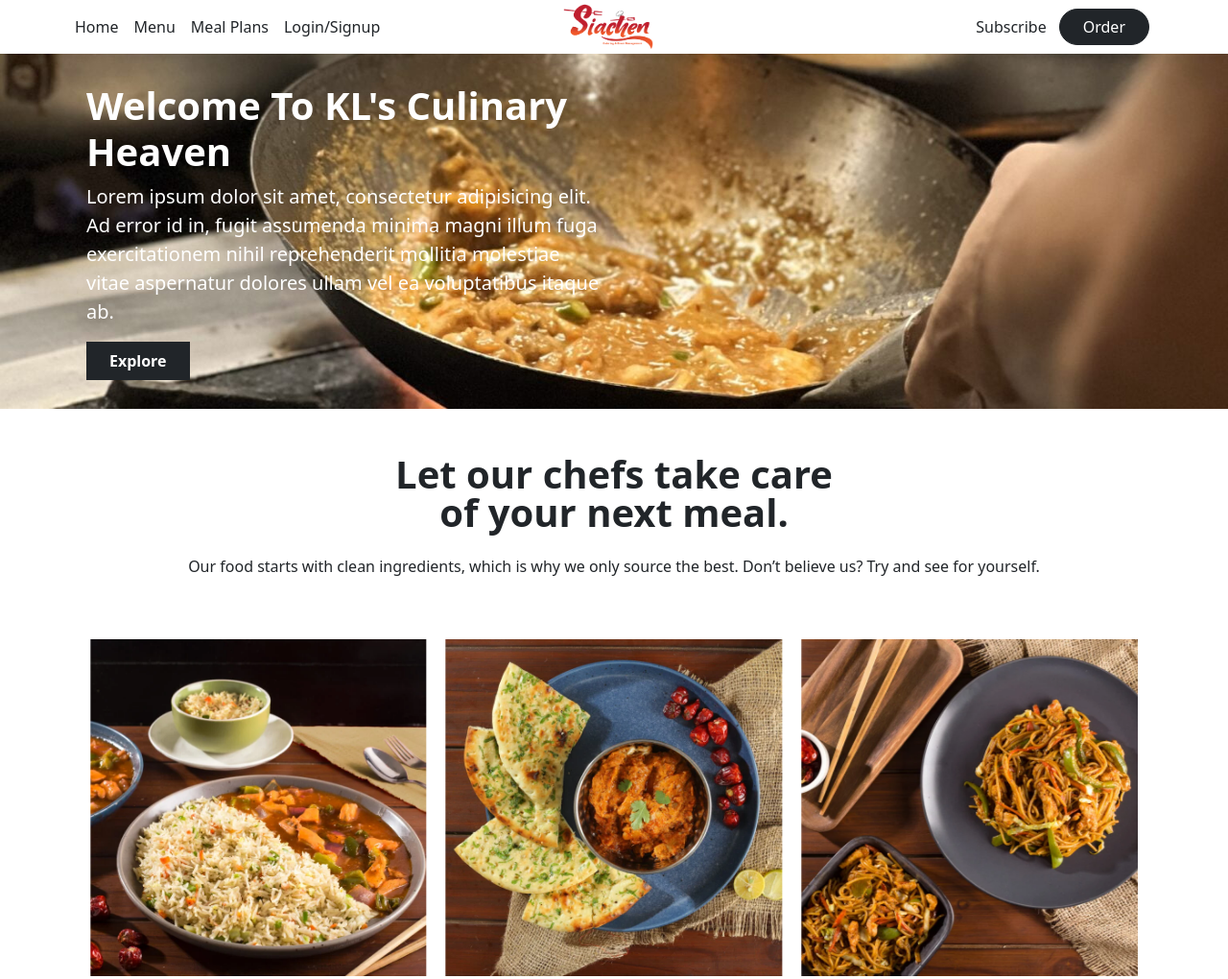
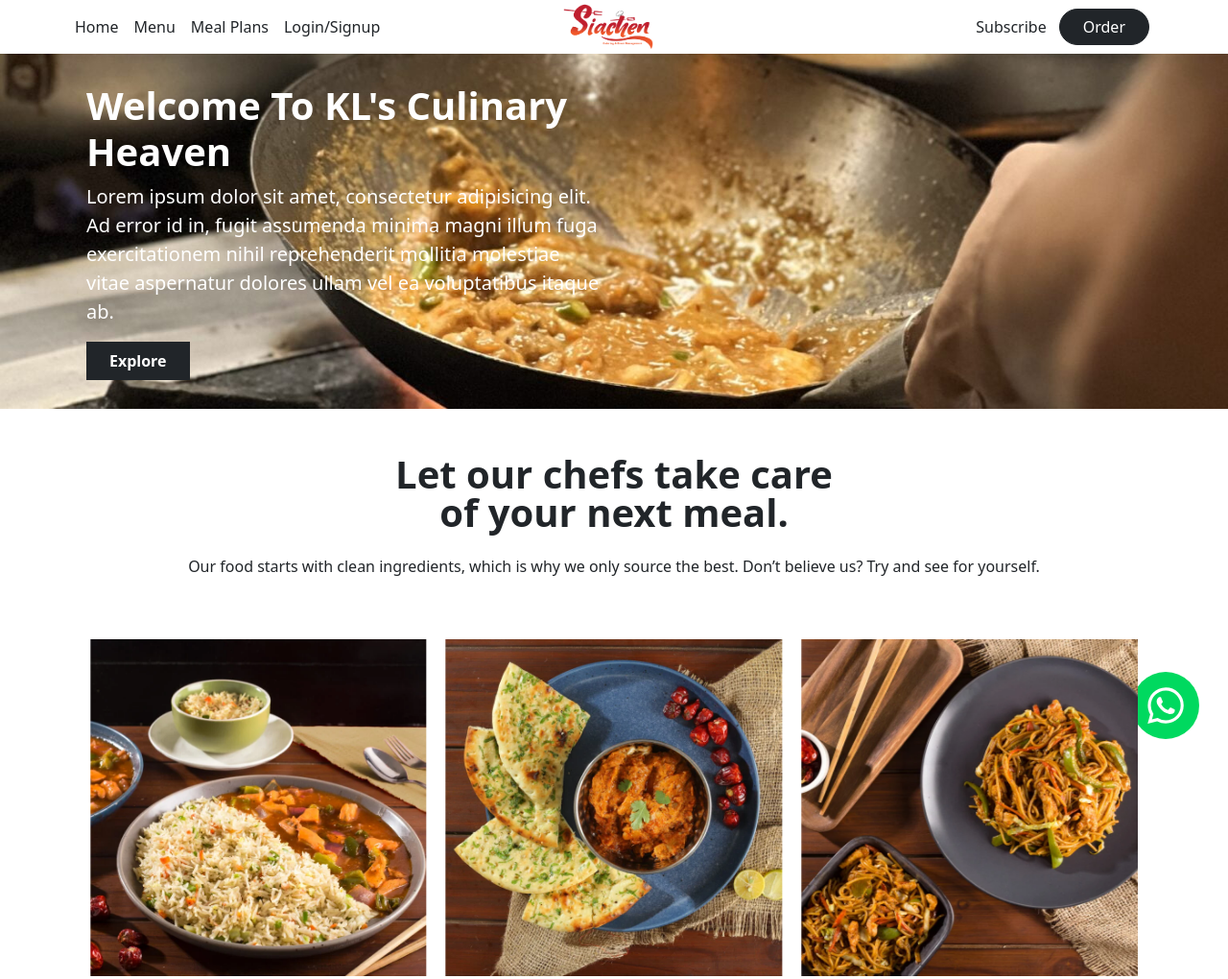
Before and after one commit to kashanButt/sichan-theme, a website: page index.html in a window 1280 px wide. Shown: the top 1020 px of the page at 96% size. Drawn offline with nearby package versions, Linux system fonts and the light colour scheme.

Commit message:
added whatsapp btn

```diff
--- a/assets/css/index.css
+++ b/assets/css/index.css
@@ -117,3 +117,13 @@
 footer {
     padding: 150px 0;
 }
+
+.whatsappBtn {
+    all: unset;
+    padding: 10px;
+    background: #00D95F;
+    border-radius: 50px;
+    position: fixed;
+    right: 30px;
+    bottom: 30px;
+}
--- a/assets/css/swiper.css
+++ b/assets/css/swiper.css
@@ -24,7 +24,7 @@
     overflow: visible;
 }
 
-.secondSwiper .swiper-slide {
+.secondSwiper:nth-of-type(1) .swiper-slide {
     width: 80%;
     margin-left: -5px;
 }
--- a/index.html
+++ b/index.html
@@ -248,6 +248,15 @@
             <p class="fs-3 mb-4">11am-11pm</p>
             <p class="fs-1"><i class='bx bxl-facebook-circle'></i> <i class='bx bxl-instagram'></i></p>
         </div>
+        <button class="whatsappBtn">
+            <a href="https://wa.me/+92 number/">
+                <svg xmlns="http://www.w3.org/2000/svg" width="50" height="50" viewBox="0 0 24 24" style="fill: white;">
+                    <path fill-rule="evenodd" clip-rule="evenodd"
+                        d="M18.403 5.633A8.919 8.919 0 0 0 12.053 3c-4.948 0-8.976 4.027-8.978 8.977 0 1.582.413 3.126 1.198 4.488L3 21.116l4.759-1.249a8.981 8.981 0 0 0 4.29 1.093h.004c4.947 0 8.975-4.027 8.977-8.977a8.926 8.926 0 0 0-2.627-6.35m-6.35 13.812h-.003a7.446 7.446 0 0 1-3.798-1.041l-.272-.162-2.824.741.753-2.753-.177-.282a7.448 7.448 0 0 1-1.141-3.971c.002-4.114 3.349-7.461 7.465-7.461a7.413 7.413 0 0 1 5.275 2.188 7.42 7.42 0 0 1 2.183 5.279c-.002 4.114-3.349 7.462-7.461 7.462m4.093-5.589c-.225-.113-1.327-.655-1.533-.73-.205-.075-.354-.112-.504.112s-.58.729-.711.879-.262.168-.486.056-.947-.349-1.804-1.113c-.667-.595-1.117-1.329-1.248-1.554s-.014-.346.099-.458c.101-.1.224-.262.336-.393.112-.131.149-.224.224-.374s.038-.281-.019-.393c-.056-.113-.505-1.217-.692-1.666-.181-.435-.366-.377-.504-.383a9.65 9.65 0 0 0-.429-.008.826.826 0 0 0-.599.28c-.206.225-.785.767-.785 1.871s.804 2.171.916 2.321c.112.15 1.582 2.415 3.832 3.387.536.231.954.369 1.279.473.537.171 1.026.146 1.413.089.431-.064 1.327-.542 1.514-1.066.187-.524.187-.973.131-1.067-.056-.094-.207-.151-.43-.263">
+                    </path>
+                </svg>
+            </a>
+        </button>
     </footer>
     <script src="./assets/js/swiper.js"></script>
     <script src="./assets/js/app.js"></script>
```
